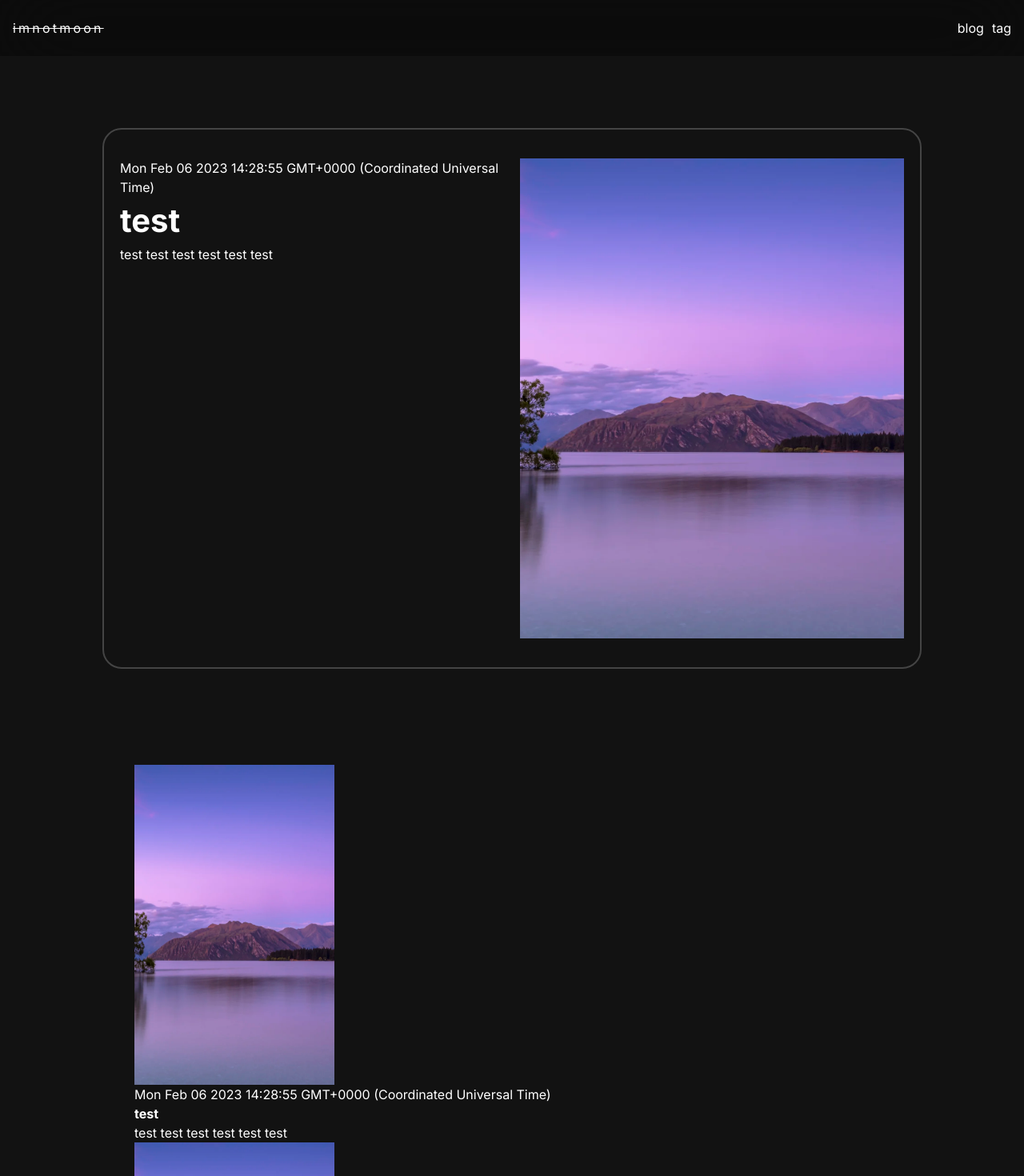
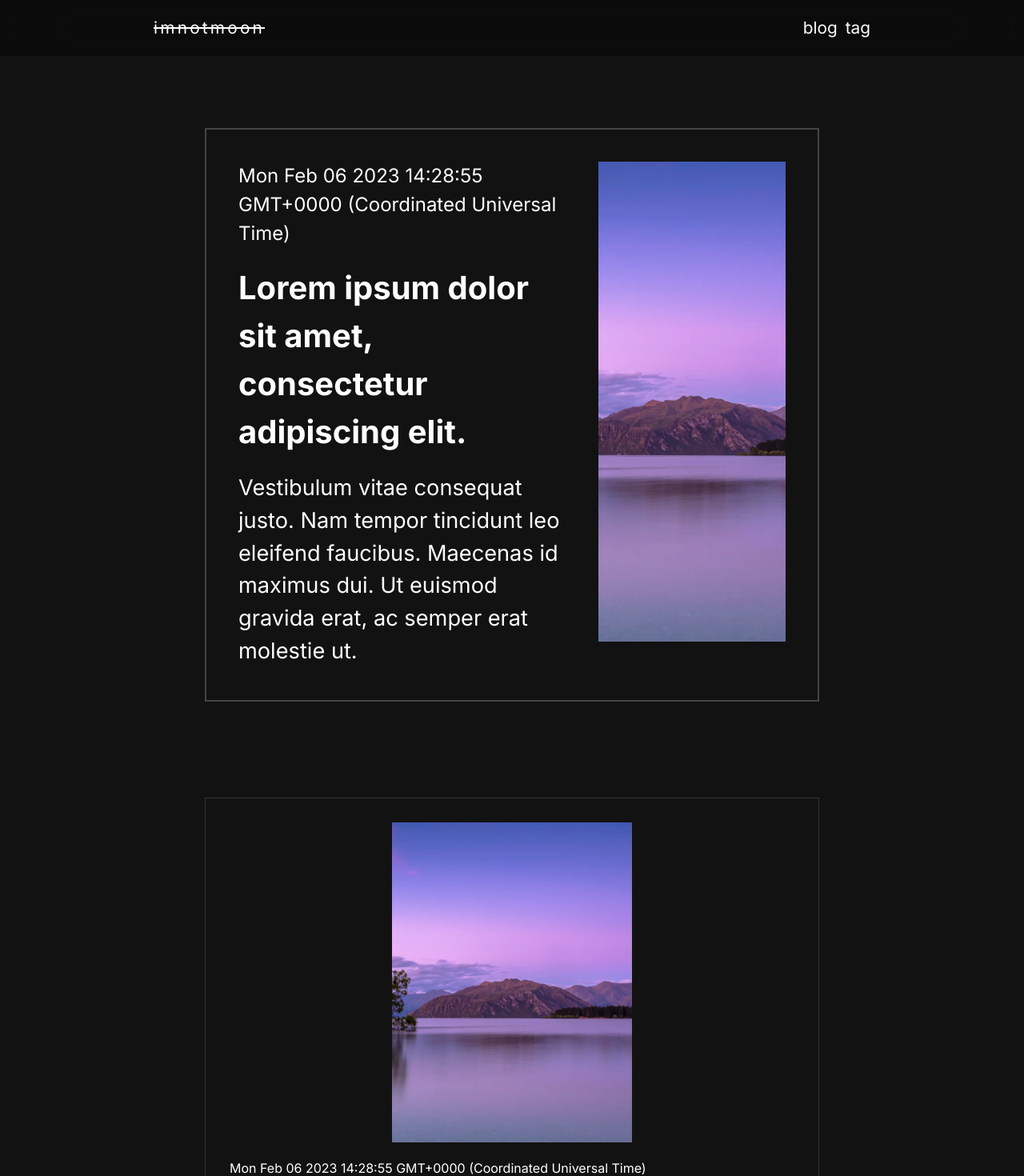
Before and after one commit to imnotmoon/blog, a Next.js app: page / in a window 1280 px wide. Shown: the top 1470 px of the page at 80% size. Built offline with nearby package versions, Linux system fonts and the light colour scheme.

Commit message:
Update styles for post cards

```diff
--- a/src/app/global.scss
+++ b/src/app/global.scss
@@ -1,5 +1,6 @@
 * {
   margin: 0;
+  padding: 0;
 }
 
 body {
--- a/src/components/container/Container.module.scss
+++ b/src/components/container/Container.module.scss
@@ -1,3 +1,3 @@
 .root {
-  margin: 0 10vw;
+  margin: 0 20vw;
 }
--- a/src/components/header/Header.module.scss
+++ b/src/components/header/Header.module.scss
@@ -8,10 +8,12 @@
   left: 0;
   right: 0;
 
-  padding: 0 16px;
+  padding: 0 15vw;
   height: 70px;
   background-color: rgba(0, 0, 0, 0.3);
   backdrop-filter: blur(50px);
+
+  font-size: 1.3rem;
 }
 
 .logo {
--- a/src/components/post/Post.mock.ts
+++ b/src/components/post/Post.mock.ts
@@ -3,8 +3,9 @@ import { Post } from '@/components/post/Post.hooks';
 
 export const post: Post = {
   id: 1,
-  title: 'test',
-  description: 'test test test test test test',
+  title: 'Lorem ipsum dolor sit amet, consectetur adipiscing elit.',
+  description:
+    'Vestibulum vitae consequat justo. Nam tempor tincidunt leo eleifend faucibus. Maecenas id maximus dui. Ut euismod gravida erat, ac semper erat molestie ut.',
   thumbnailUrl: thumbnail,
   uploadAt: new Date(),
 };
--- a/src/components/post/card/PostCard.module.scss
+++ b/src/components/post/card/PostCard.module.scss
@@ -1,12 +1,52 @@
 .root {
+  display: flex;
+  flex-direction: column;
+  align-items: center;
+
+  padding: 30px;
+  border: 1px solid #333;
+
+  transition: border 0.3s ease;
+
+  &:hover {
+    border-color: #aaa;
+  }
 }
 
-.header {}
+.header {
+  margin-bottom: 20px;
+}
 
-.body {}
+.body {
+  width: 100%;
+}
 
-.thumbnail {}
+.thumbnail {
+  width: 100%;
+  object-fit: cover;
+}
 
-.title {}
+.date {
+  margin-bottom: 8px;
+}
 
-.description {}
+.title {
+  font-size: 2rem;
+  margin-bottom: 10px;
+  max-width: 100%;
+  overflow: hidden;
+  text-overflow: ellipsis;
+  white-space: nowrap;
+}
+
+.description {
+  font-size: 1.3rem;
+  line-clamp: 2;
+  max-width: 100%;
+  overflow: hidden;
+  text-overflow: ellipsis;
+
+  display: -webkit-box;
+  -webkit-box-orient: vertical;
+  -webkit-line-clamp: 2;
+}
--- a/src/components/post/card/PostCard.tsx
+++ b/src/components/post/card/PostCard.tsx
@@ -9,7 +9,7 @@ export const PostCard = ({ title, description, thumbnailUrl, uploadAt }: PostCar
       <Image src={thumbnailUrl} alt={title} className={styles.thumbnail} width={250} height={400} />
     </div>
     <div className={styles.body}>
-      <p>{uploadAt.toString()}</p>
+      <p className={styles.date}>{uploadAt.toString()}</p>
       <h4 className={styles.title}>{title}</h4>
       <p className={styles.description}>{description}</p>
     </div>
--- a/src/components/post/list/PostList.module.scss
+++ b/src/components/post/list/PostList.module.scss
@@ -1,2 +1,5 @@
 .root {
+  display: grid;
+  grid-template-columns: repeat(auto-fit, minmax(400px, auto));
+  grid-gap: 30px;
 }
--- a/src/components/post/main/MainPost.module.scss
+++ b/src/components/post/main/MainPost.module.scss
@@ -1,10 +1,9 @@
 .root {
   display: flex;
   justify-content: space-between;
-  padding: 36px 20px;
+  padding: 40px;
 
   border: 2px solid #444;
-  border-radius: 24px;
 
   transition: border 0.3s ease;
 
@@ -13,16 +12,32 @@
   }
 }
 
-.header {}
+.header {
+  width: 60%;
+}
 
-.body {}
+.body {
+  flex: 1;
+  margin-left: 40px;
+}
+
+.date {
+  font-size: 1.5rem;
+  margin-bottom: 20px;
+}
 
 .title {
   font-size: 2.5rem;
+  margin-bottom: 20px;
 }
 
-.description {}
+.description {
+  font-size: 1.7rem;
+}
 
-.thumbnail {}
+.thumbnail {
+  width: 100%;
+  object-fit: cover;
+}
 
 .upload {}
--- a/src/components/post/main/MainPost.tsx
+++ b/src/components/post/main/MainPost.tsx
@@ -7,7 +7,7 @@ export type MainPostProps = Post;
 export const MainPost = ({ title, description, thumbnailUrl, uploadAt }: MainPostProps) => (
   <div className={styles.root}>
     <div className={styles.header}>
-      <p>{uploadAt.toString()}</p>
+      <p className={styles.date}>{uploadAt.toString()}</p>
       <h3 className={styles.title}>{title}</h3>
       <p className={styles.description}>{description}</p>
     </div>
```
